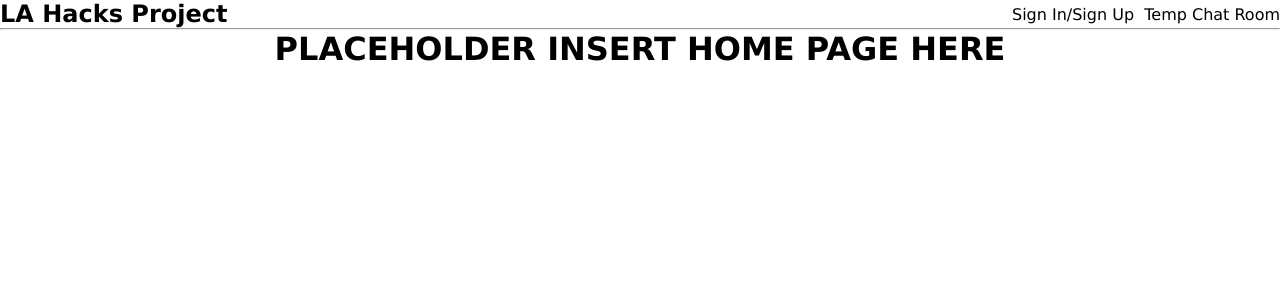
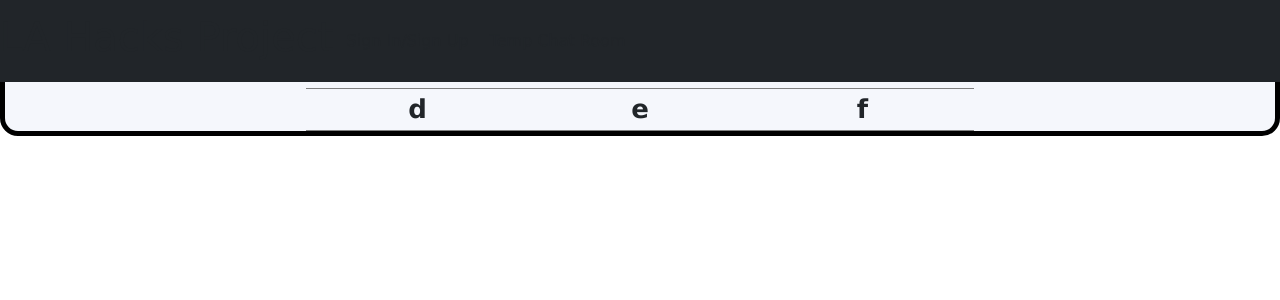
Before and after one commit to iZyns/LAHacks2023, a React (Create React App) app in the folder frontend/: page /home in a window 1280 px wide. Shown: the top 300 px of the page. Built offline with nearby package versions, Linux system fonts and the light colour scheme.

Commit message:
Faulty home page

```diff
--- a/frontend/package.json
+++ b/frontend/package.json
@@ -6,6 +6,7 @@
     "@testing-library/jest-dom": "^5.16.5",
     "@testing-library/react": "^13.4.0",
     "@testing-library/user-event": "^13.5.0",
+    "bootstrap": "^5.2.3",
     "gapi-script": "^1.2.0",
     "react": "^18.2.0",
     "react-bootstrap-validation": "^0.1.11",
--- /dev/null
+++ b/frontend/src/pages/Table.css
@@ -0,0 +1,19 @@
+.table{
+    border: 5px solid black;
+    border-radius: 18px;
+    background-color: #f5f7fc;
+    display: flex;
+    flex-direction: column;
+    align-items: center;
+    justify-content: center;
+    font-size: calc(10px + 2vmin);
+    }
+
+th:nth-child(3) {
+    border: none;
+  }
+
+th, td{
+    width: calc(100% / 3);
+    text-align:center;
+}
--- /dev/null
+++ b/frontend/src/pages/Table.js
@@ -0,0 +1,58 @@
+import 'bootstrap/dist/css/bootstrap.min.css';
+import 'bootstrap/dist/js/bootstrap.bundle.min';
+import React, { useEffect, useState} from "react";
+import { Link } from "react-router-dom";
+import './Table.css';
+
+let tableHeaders = ["Name of Group", "Category", ""];
+
+const Table = () =>{
+    const [Data, setData] = useState([["a","b","c"],["d","e","f"]]);
+    useEffect(() =>
+        {
+            /**
+             * async function fetchData(){
+             *     let data = await loadData();
+             *     //Update function to table here!
+             *     setData(data);
+             * }
+             */
+            /**
+             * fetchData();
+             */
+        }, [Data]
+    );
+
+   // const entry = (color, content) => {
+        ///
+   //}
+   return (
+    <div className="table">
+      <table>
+        <thead>
+          <tr>
+            {tableHeaders.map((title, index) => (
+              <th class="th-sm" scope="col" key={index}>
+                {title}
+              </th>
+            ))}
+          </tr>
+        </thead>
+        <tbody className="styled-table">
+          {Data.map((e) => (
+            <tr class="color">
+              {e.map((e) => (
+                <td class="color" scope="row">
+                  <b>{e}</b>
+                </td>
+              ))}
+            </tr>
+          ))}
+        </tbody>
+      </table>
+    </div>
+  );
+
+}
+
+export default Table;
--- a/frontend/src/pages/home.js
+++ b/frontend/src/pages/home.js
@@ -1,9 +1,15 @@
 import React from 'react';
+import '../App.css';
+import Table from './Table.js';
 
 const Home = () => {
   return (
     <div>
-      <h1>PLACEHOLDER INSERT HOME PAGE HERE</h1>
+      <header className = "Filter">
+      </header>
+      <header className="Table">
+          <Table/>
+      </header>
     </div>
   );
 };
```
Also changed, not shown: frontend/src/pages/Filter.js (added, +17 -0 lines), frontend/src/pages/Filter.css (added), 1 other file (tests, documents, lock files or other folders).
